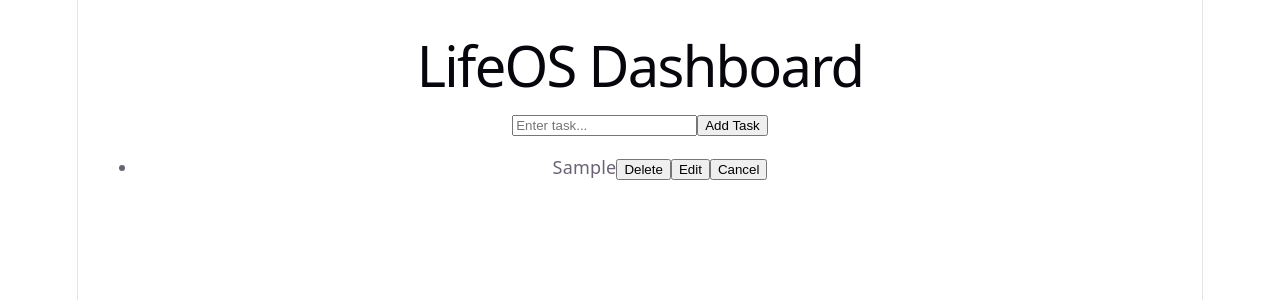
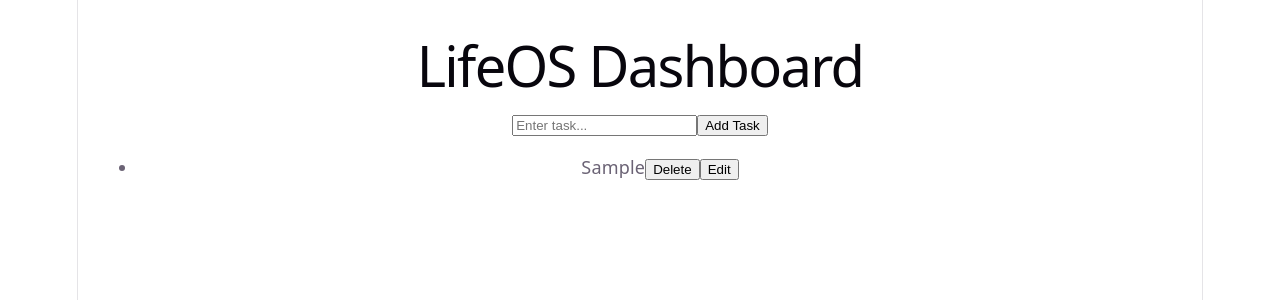
Before and after one commit to Rudra137/productivity-os, a React (Vite) app in the folder lifeos-dashboard/: page / in a window 1280 px wide. Both pictures are taken after typing "Sample" into the empty fields and a click on the button "Add Task". Shown: the top 300 px of the page. Built offline with nearby package versions, Linux system fonts and the light colour scheme.

Commit message:
made changes in way edit and save button are working

```diff
--- a/lifeos-dashboard/src/App.jsx
+++ b/lifeos-dashboard/src/App.jsx
@@ -43,21 +43,28 @@ function App() {
       <ul>
           {taskList.map((t, index) => (
           <li key={index}>
-              {t}
-              <button onClick={() => handleDelete(index)}>Delete</button>
-              <button onClick={() => {setEditIndex(index); setEditText(t);}}>Edit</button>
-              <button onClick={() => setEditIndex(null)}>Cancel</button>
-              {editIndex === index && (
+  {editIndex === index ? (
+    // EDIT MODE
     <div>
       <input
         type="text"
         value={editText}
         onChange={(e) => setEditText(e.target.value)}
       />
+      <button onClick={() => {handleEdit(index, editText); setEditIndex(null); setEditText("");}}>Save</button>
+      <button onClick={() => setEditIndex(null)}>Cancel</button>
+    </div>
+  ) : (
+    // VIEW MODE
+    <div>
+      <span>{t}</span>
+      <button onClick={() => handleDelete(index)}>Delete</button>
       <button onClick={() => {
-                    handleEdit(index, editText);
-                    setEditIndex(null);
-                  }}>Save</button>
+        setEditIndex(index);
+        setEditText(t);
+      }}>
+        Edit
+      </button>
     </div>
           )}
         </li>
```
Lines whose indentation alone changed are shown as unchanged.
